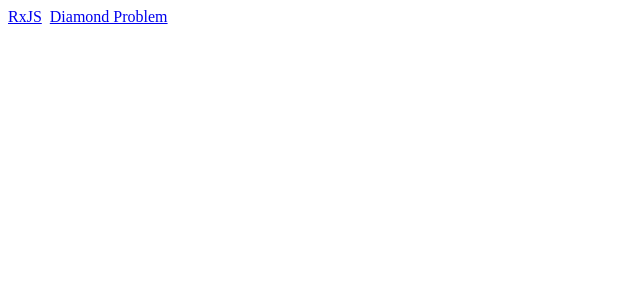
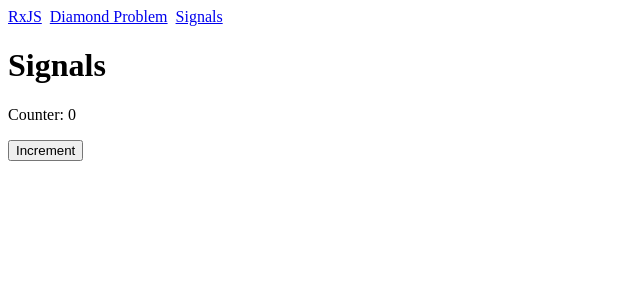
Before and after one commit to sonallux/angular-signals-demo, an Angular app: page /signals in a window 1280 px wide. Before the commit this address led to /. Shown: the top 300 px of the page, without its empty margins (0-640 px from the left). Built offline with nearby package versions, Linux system fonts and the light colour scheme.

Commit message:
feat: add signals page

```diff
--- a/src/app/app.component.html
+++ b/src/app/app.component.html
@@ -1,6 +1,7 @@
 <nav>
   <a routerLink="rxjs">RxJS</a>
   <a routerLink="diamond">Diamond Problem</a>
+  <a routerLink="signals">Signals</a>
 </nav>
 
 <router-outlet />
--- a/src/app/app.routes.ts
+++ b/src/app/app.routes.ts
@@ -1,6 +1,7 @@
 import { Routes } from '@angular/router';
 import {DiamondProblemComponent} from './diamond-problem/diamond-problem.component';
 import {RxJsComponent} from './rxjs/rxjs.component';
+import { SignalsComponent } from './signals/signals.component';
 
 export const routes: Routes = [
   {
@@ -10,5 +11,9 @@ export const routes: Routes = [
   {
     path: 'diamond',
     component: DiamondProblemComponent
+  },
+  {
+    path: 'signals',
+    component: SignalsComponent
   }
 ];
--- a/src/app/diamond-problem/diamond-problem.component.html
+++ /dev/null
@@ -1 +0,0 @@
-<h1>Diamond Problem</h1>
--- /dev/null
+++ b/src/app/signals/signals.component.ts
@@ -0,0 +1,15 @@
+import { Component, signal } from "@angular/core";
+
+@Component({
+  standalone: true,
+  template: `
+    <h1>Signals</h1>
+
+    <p>Counter: {{counter()}}</p>
+
+    <button (click)="counter.set(1)">Increment</button>
+  `
+})
+export class SignalsComponent{
+  counter = signal(0)
+}
```
